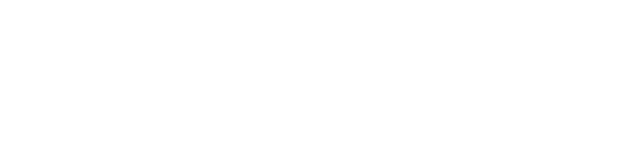
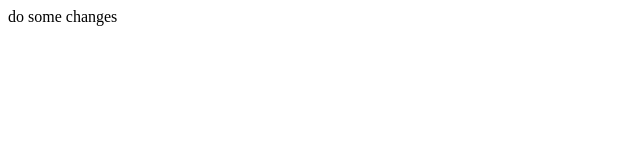
Before and after one commit to Macolulu/git-demo, a plain HTML site: page index.html in a window 1280 px wide. Shown: the whole page, without its empty margins (0-640 px from the left). Drawn offline with Linux system fonts and the light colour scheme.

Commit message:
add more new features

```diff
--- a/index.html
+++ b/index.html
@@ -5,7 +5,7 @@
 </head>
 <body>
 
-<nav></nav>
+<nav>do some changes</nav>
 <header></header>
 <main></main>
 <footer></footer>
```
Also changed, not shown: 1 other file.
